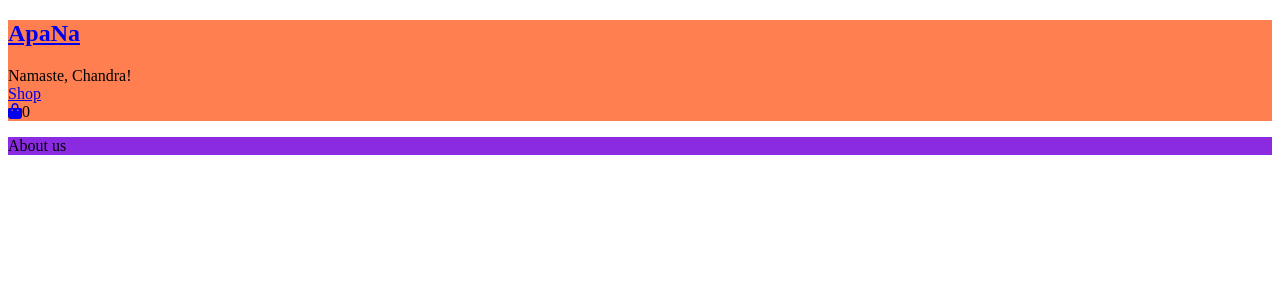
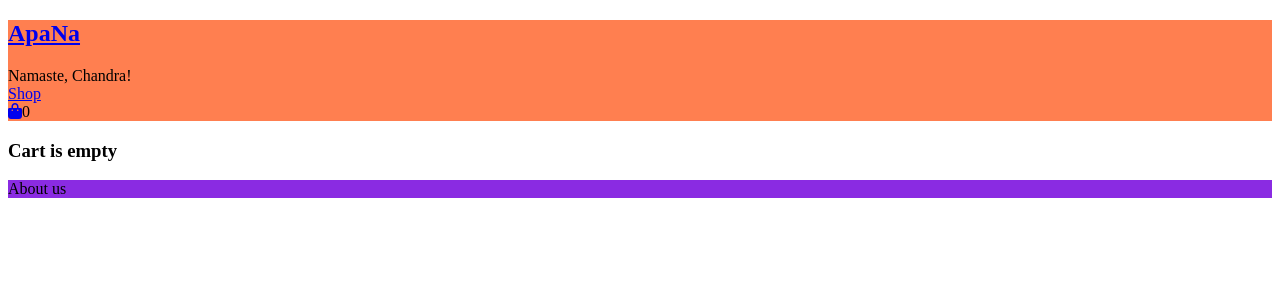
Before and after one commit to CodeSurfer3022/Shopping-cart, a React (Create React App) app: page /cart in a window 1280 px wide. Shown: the top 300 px of the page. Built offline with nearby package versions, Linux system fonts and the light colour scheme.

Commit message:
refactor cart and cartItemCard component

```diff
--- a/src/App.js
+++ b/src/App.js
@@ -7,7 +7,7 @@ import Footer from "./Components/additional components/Footer";
 
 import Home from "./Components/main components/Home";
 import Shop from "./Components/main components/Shop";
-// import Cart from "./Components/main components/Cart";
+import Cart from "./Components/main components/Cart";
 // import Buy from "./Components/main components/Buy";
 
 function App() {
@@ -53,9 +53,12 @@ function App() {
             updateCart={updateCart}
           />
         </Route>
-        {/*  <Route path="/cart">*/}
-        {/*    <Cart cartItems={cartItems}/>*/}
-        {/*  </Route>*/}
+          <Route path="/cart">
+            <Cart
+              cartItems={cartItems}
+              updateCart={updateCart}
+            />
+          </Route>
         {/*  <Route path="/buy">*/}
         {/*    <Buy cartItems={cartItems} clearCart={clearCart}/>*/}
         {/*  </Route>*/}
--- a/src/Components/main components/Cart.js
+++ b/src/Components/main components/Cart.js
@@ -4,13 +4,13 @@ import CartItemCard from "../render components/CartItemCard";
 
 function Cart(props) {
 
-  const {cartItems, cartItemCards} = props;
+  const {cartItems} = props;
 
-  const cartItemCards = cartItemsArray.map(cartItem => <CartItemCard
+  const cartItemCards = cartItems.map(cartItem => <CartItemCard
     key={cartItem.id}
     values={cartItem}
-    cartItems={cartItemsArray}
-    updateCart={updateCart}
+    cartItems={cartItems}
+    updateCart={props.updateCart}
   />);
 
   const total = cartItems.reduce((acc, cur) => acc + (cur.quantity * cur.price), 0)
--- a/src/Components/render components/CartItemCard.js
+++ b/src/Components/render components/CartItemCard.js
@@ -12,7 +12,7 @@ function CartItemCard(props) {
         <div className="cart-card">
             <p>{props.values.name}</p>
             <p>{props.values.price}</p>
-            <div>
+            <div>r
                 <button onClick={() => props.updateCart(itemIndex, '-')}>-</button>
                 <p>{cartItem.quantity}</p>
                 <button onClick={() => props.updateCart(itemIndex, '+')}>+</button>
```
